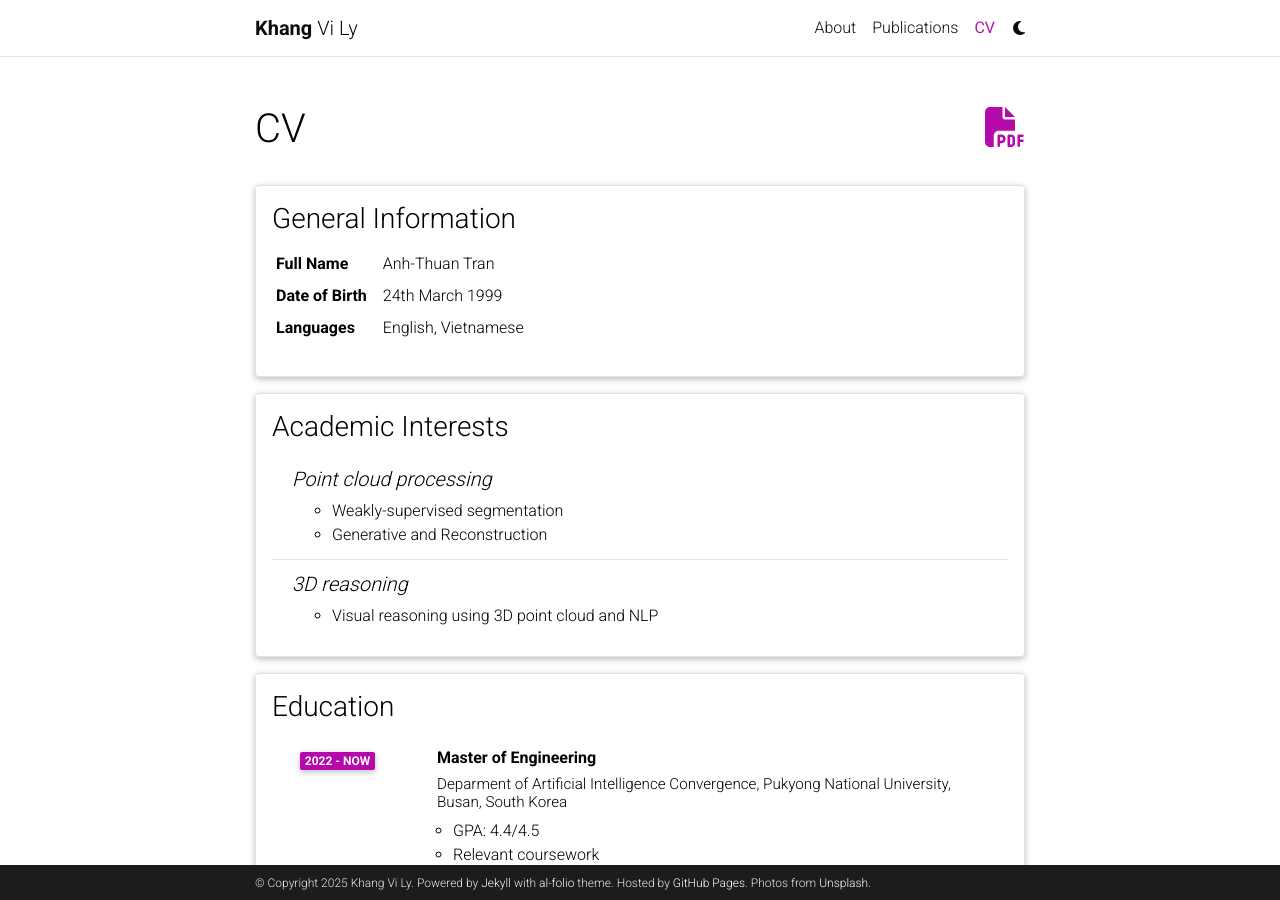
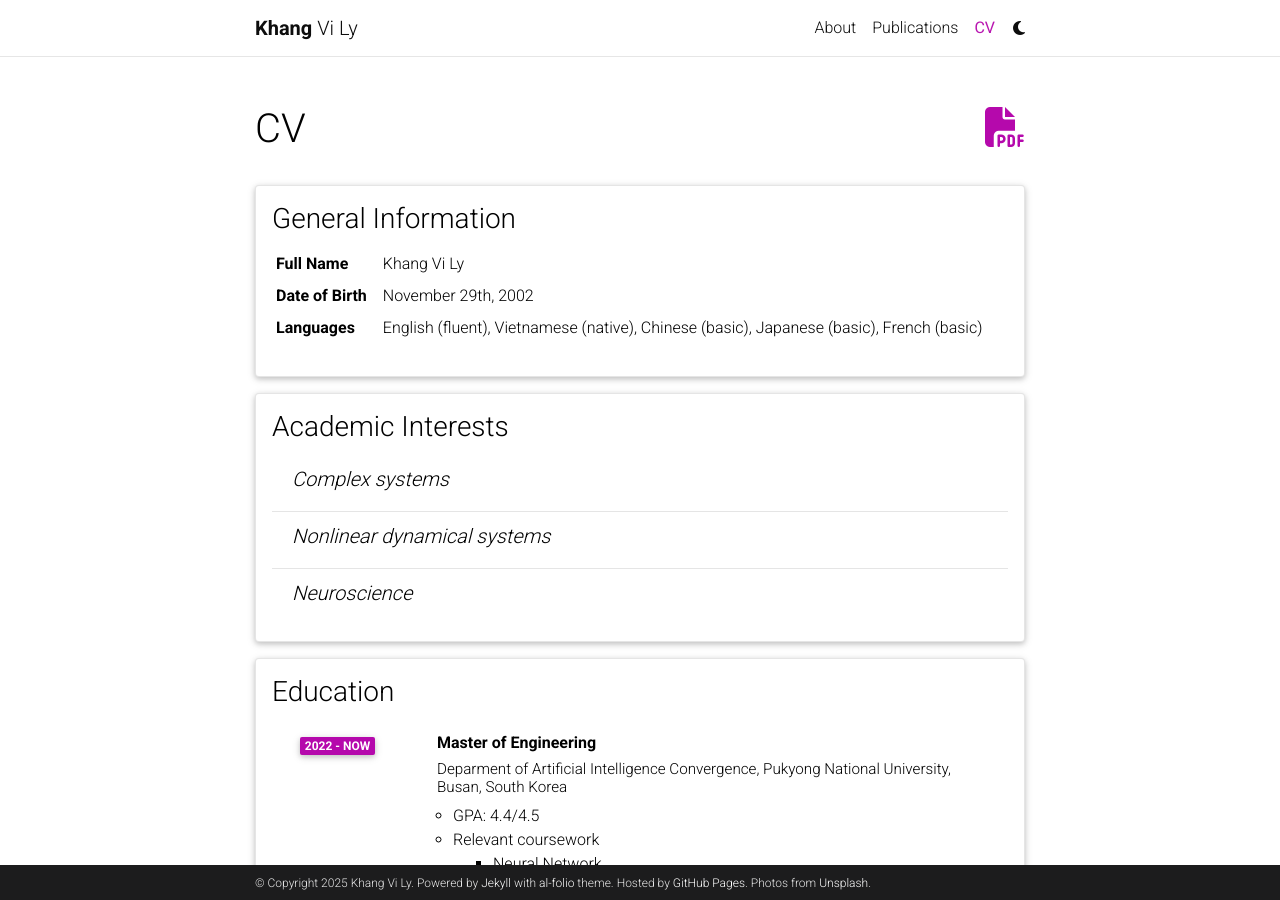
Before and after one commit to lvkhang123/lvkhang123.github.io, a Jekyll site: the page built from _pages/cv.md, in a window 1280 px wide and 900 px high. Built offline with Jekyll 4.4.1, drawn with Linux system fonts in a browser that asks for light colours; comment, search, counter and statistics services are not loaded; a style sheet for code colours, icons or effects is not loaded.

Commit message:
CV_change4

```diff
--- a/_data/cv.yml
+++ b/_data/cv.yml
@@ -2,22 +2,23 @@
   type: map
   contents:
    - name: Full Name
-     value: Anh-Thuan Tran
+     value: Khang Vi Ly
    - name: Date of Birth
-     value: 24th March 1999
+     value: November 29th, 2002
    - name: Languages
-     value: English, Vietnamese
+     value: English (fluent), Vietnamese (native), Chinese (basic), Japanese (basic), French (basic)
 
 - title: Academic Interests
   type: nested_list
   contents:
-    - title: Point cloud processing
-      items:
-        - Weakly-supervised segmentation
-        - Generative and Reconstruction
-    - title: 3D reasoning
-      items:
-        - Visual reasoning using 3D point cloud and NLP
+    - title: Complex systems
+      # items:
+      #   - Weakly-supervised segmentation
+      #   - Generative and Reconstruction
+    - title: Nonlinear dynamical systems
+      # items:
+      #   - Visual reasoning using 3D point cloud and NLP
+    - title: Neuroscience
 
 - title: Education
   type: time_table
```
